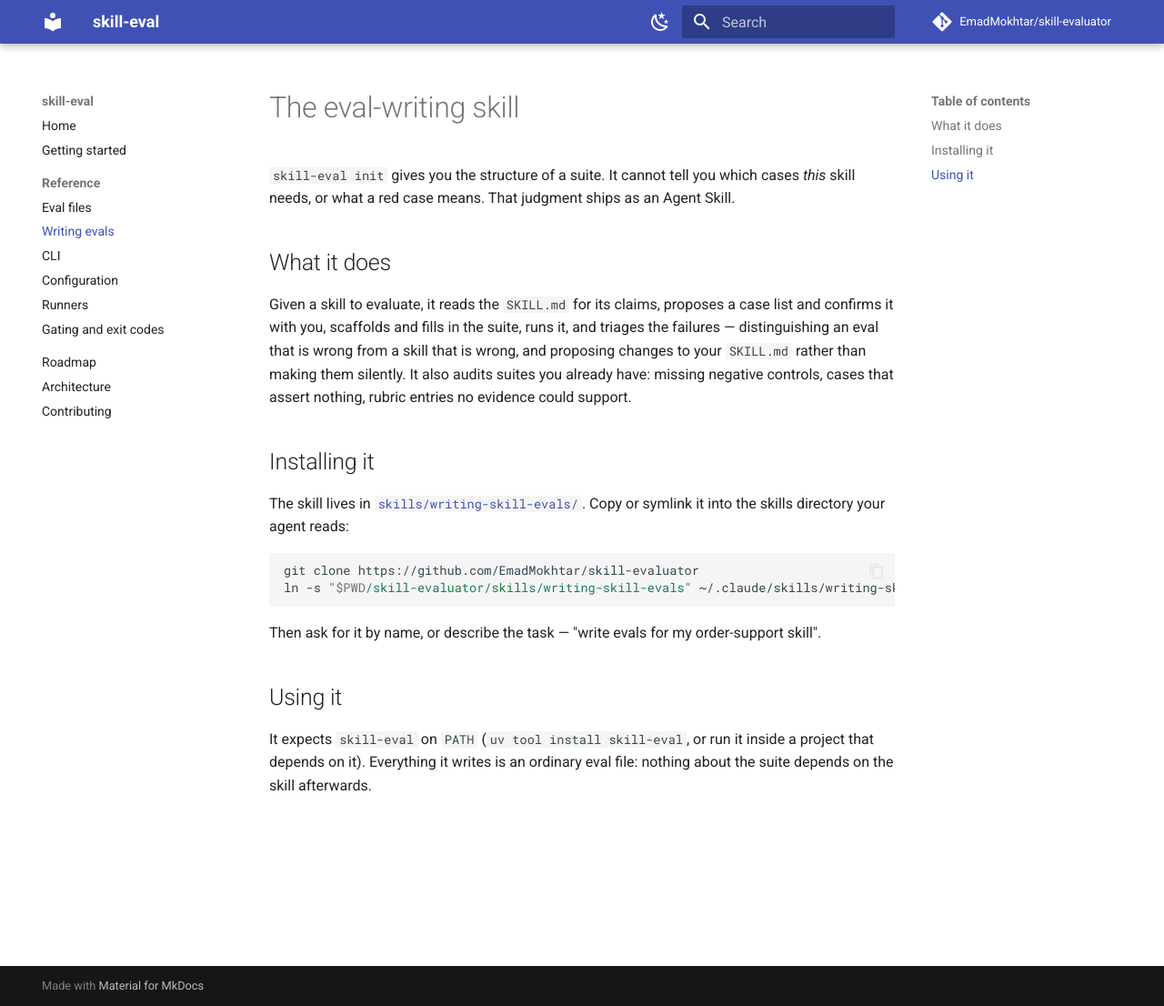
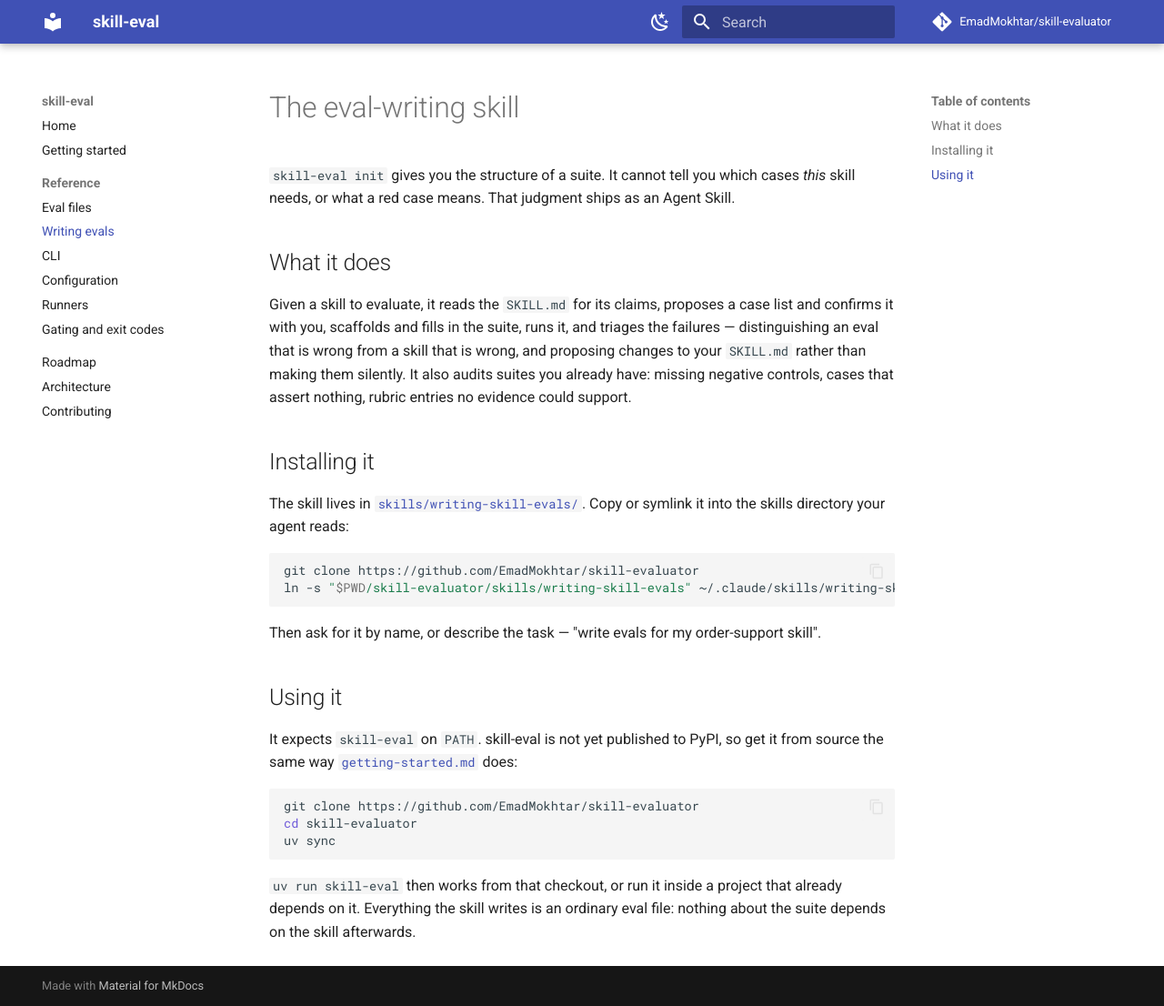
Before and after one commit to EmadMokhtar/skill-evaluator, an MkDocs documentation site: the page built from docs/writing-evals.md, in a window 1280 px wide and 1106 px high. Shown: the whole window at 91% size. Built offline with MkDocs 1.6.1 and Material for MkDocs 9.7.7, drawn with Linux system fonts in a browser that asks for light colours; comment, search, counter and statistics services are not loaded.

Commit message:
docs: stop promising a PyPI install for skill-eval
docs/writing-evals.md told users to `uv tool install skill-eval`, but the
package is at 0.1.0 and automated release is still a planned milestone --
there may be nothing on PyPI to install. Point at the git-clone path the
same page already used for the skill itself, matching getting-started.md.

````diff
--- a/docs/writing-evals.md
+++ b/docs/writing-evals.md
@@ -26,6 +26,15 @@ Then ask for it by name, or describe the task — "write evals for my order-supp
 
 ## Using it
 
-It expects `skill-eval` on `PATH` (`uv tool install skill-eval`, or run it inside a
-project that depends on it). Everything it writes is an ordinary eval file: nothing about
-the suite depends on the skill afterwards.
+It expects `skill-eval` on `PATH`. skill-eval is not yet published to PyPI, so get it from
+source the same way [`getting-started.md`](getting-started.md) does:
+
+```bash
+git clone https://github.com/EmadMokhtar/skill-evaluator
+cd skill-evaluator
+uv sync
+```
+
+`uv run skill-eval` then works from that checkout, or run it inside a project that already
+depends on it. Everything the skill writes is an ordinary eval file: nothing about the
+suite depends on the skill afterwards.
````
